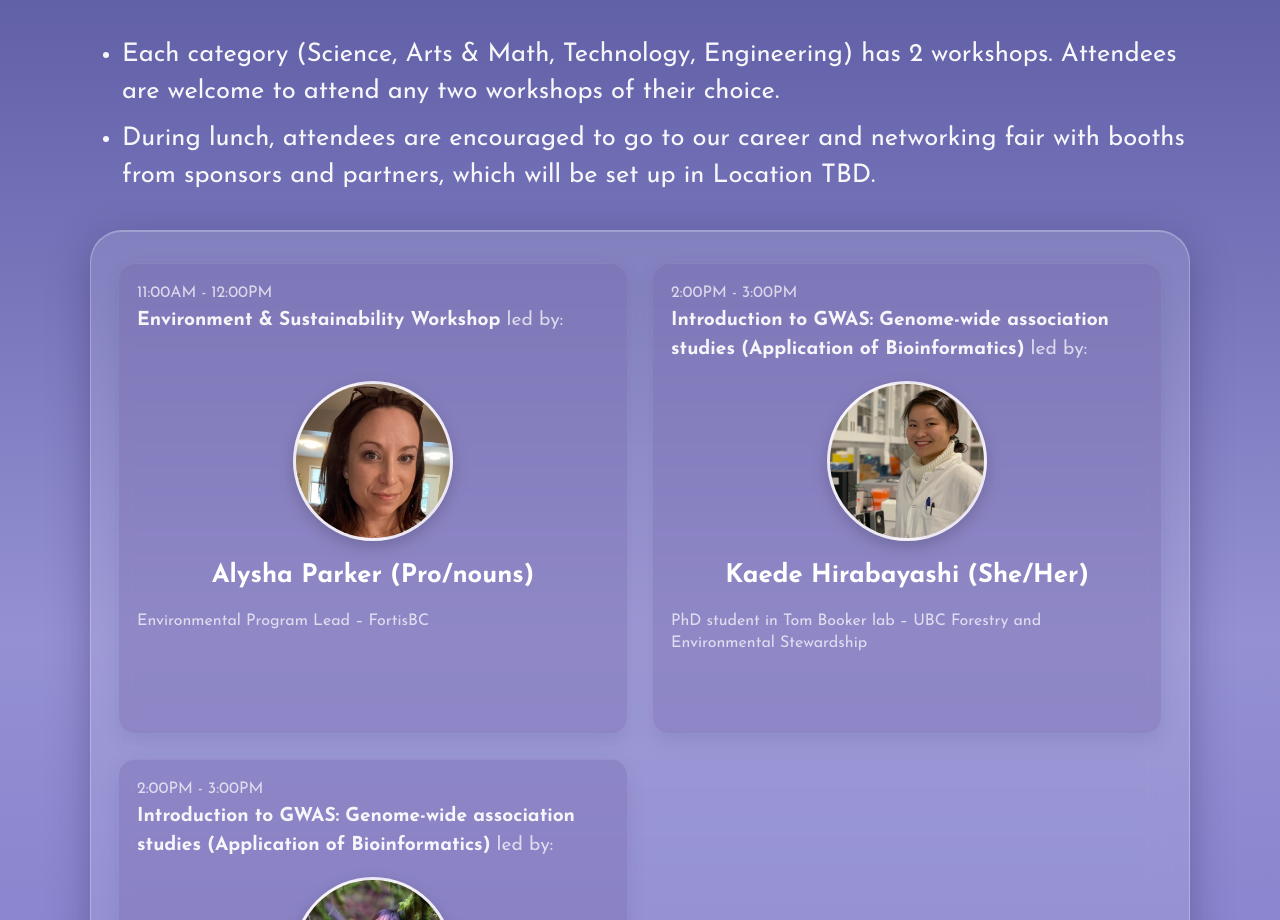
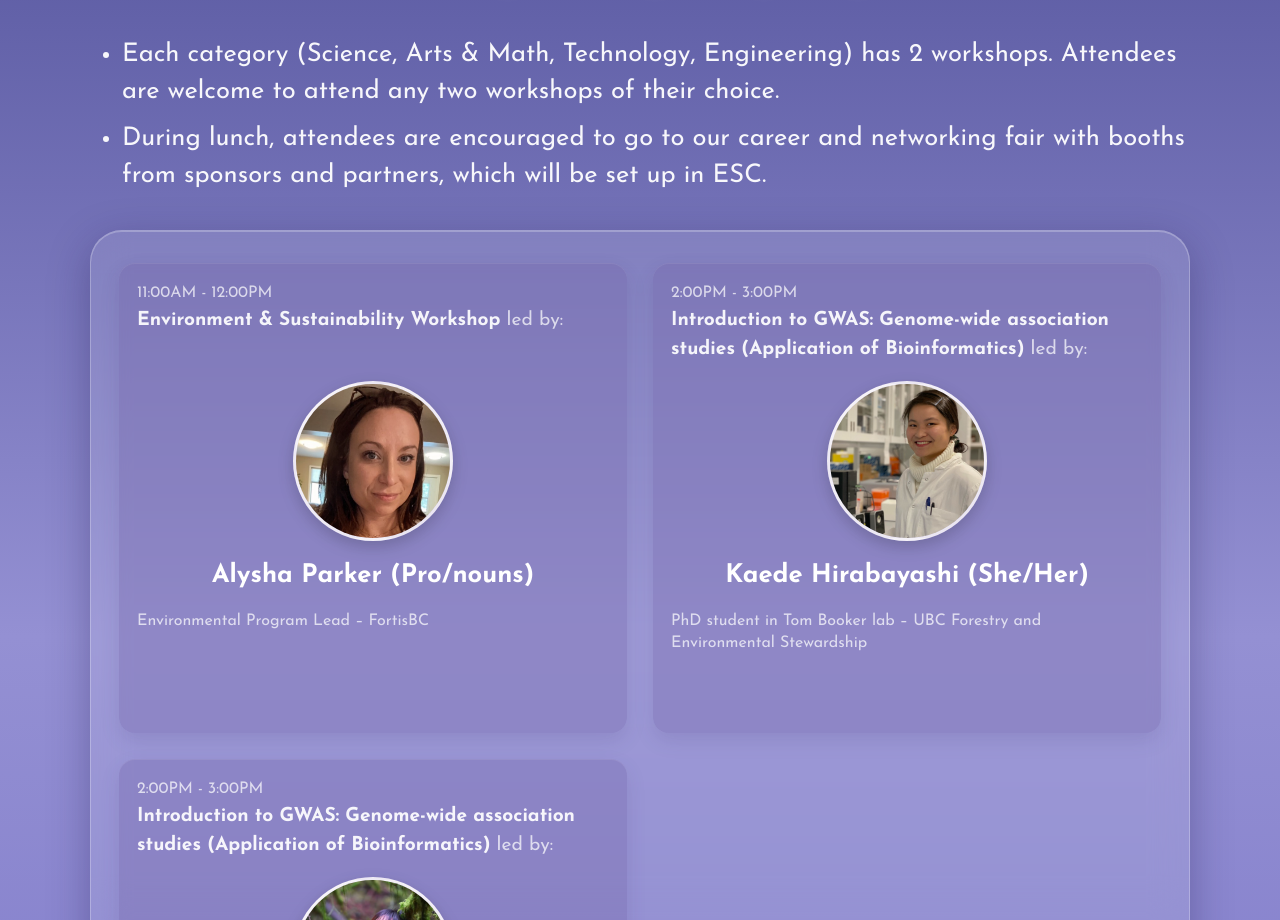
Before and after one commit to cassiemojar/gis-conference-website-2026, a React (Vite) app: page / in a window 1280 px wide. Shown: the part 3420-4340 px from the top of the page. Built offline with nearby package versions, Linux system fonts and the light colour scheme; a web font is replaced by a local one.

Commit message:
update workshop desc location

```diff
--- a/src/sections/Workshop.jsx
+++ b/src/sections/Workshop.jsx
@@ -48,7 +48,7 @@ function Workshop() {
           <li>
             During lunch, attendees are encouraged to go to our career and
             networking fair with booths from sponsors and partners, which will
-            be set up in Location TBD.
+            be set up in ESC.
           </li>
         </ul>
       </div>
```
